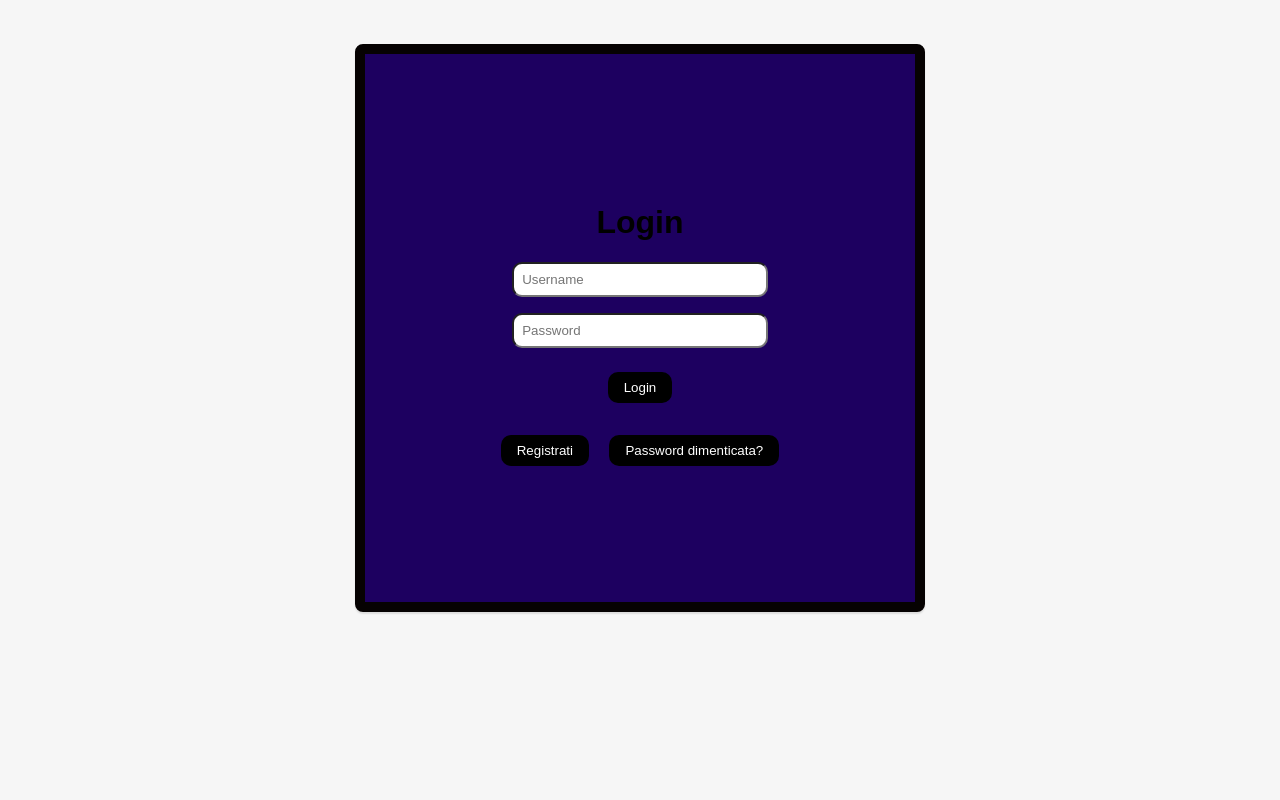
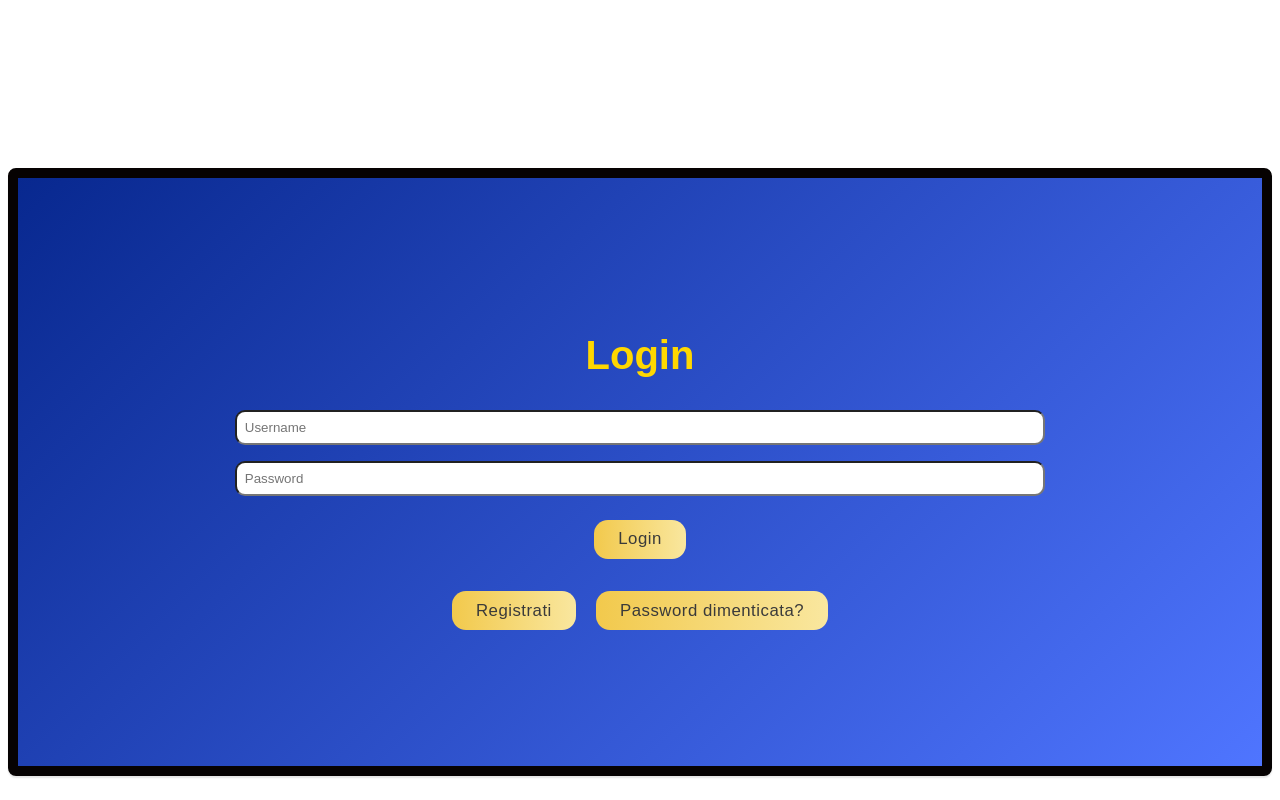
Before and after one commit to simofb21/Donatos, a Flask app: page / in a window 1280 px wide. Run offline with Flask 3, Linux system fonts and the light colour scheme.

Commit message:
sistemato css login e registrati dajeeeeeee

```diff
--- a/src/static/css/style.css
+++ b/src/static/css/style.css
@@ -1,42 +1,64 @@
-body {
-    font-family: Arial, sans-serif;
-    background: #f6f6f6;
-    display: flex;
-    justify-content: center;
-    align-items: center;
-    height:20rem;
-}
-#login-container, #welcome-container, #register-container {
-    background: #1d0060;
+/* Stile condiviso per i contenitori */
+#login-container,
+#register-container,
+#welcome-container {
+    background: linear-gradient(135deg, #08288f 0%, #4f75ff 100%);
     padding: 8rem;
     border-radius: 8px;
     box-shadow: 0 2px 0.1rem rgba(0,0,0,0.1);
-    border:10px solid rgb(6, 2, 2);
+    border: 10px solid rgb(6, 2, 2);
     text-align: center;
-    position : relative;
-    top : 10rem;
+    position: relative;
+    top: 10rem;
     margin: 0 auto;
+}
 
+/* Titolo del contenitore (es. "Login") */
+#login-container h1,
+#register-container h1,
+#welcome-container h1 {
+    color: #FFD700;
+    font-family: 'Poppins', sans-serif;
+    font-size: 2.5rem;
+    margin-bottom: 2rem;
+    font-weight: bold;
 }
+
+/* Stile per i campi di input */
 input {
     display: block;
     margin: 1rem auto;
     padding: 0.5rem;
     width: 80%;
-    border-radius: 10px 10px 10px 10px;
+    border-radius: 10px;
 }
+
+/* Bottoni gialli con sfumatura */
 button {
     margin: 0.5rem;
-    padding: 0.5rem 1rem;
+    padding: 0.6rem 1.5rem;
     border: none;
-    background: #000000;
-    color: #fff;
-    border-radius: 10px 10px 10px 10px;
+    background: linear-gradient(to right, #f2c94c, #f9e79f);
+    color: #3a3a3a;
+    border-radius: 14px;
     cursor: pointer;
+    font-size: 1.05rem;
+    font-family: 'Montserrat', sans-serif;
+    letter-spacing: 0.5px;
+    transition: background 0.3s ease, transform 0.2s ease, box-shadow 0.3s ease;
 }
+
+/* Effetto hover sul bottone */
 button:hover {
-    background: #0056b3;
+    background: #ffe066;
+    transform: scale(1.07);
+    box-shadow: 0 4px 12px rgba(255, 215, 0, 0.4);
 }
+
+/* Stile per i link o messaggi */
 .links {
     margin-top: 1rem;
+    font-size: 0.95rem;
+    color: #ffffffcc;
+    font-family: 'Montserrat', sans-serif;
 }
```
